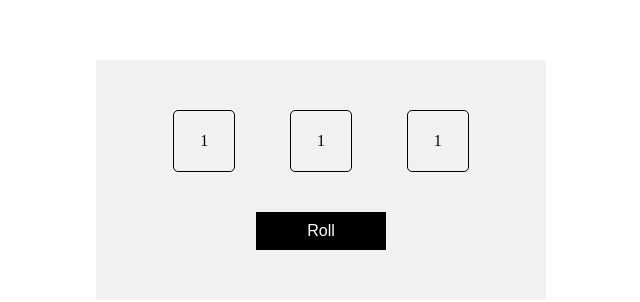
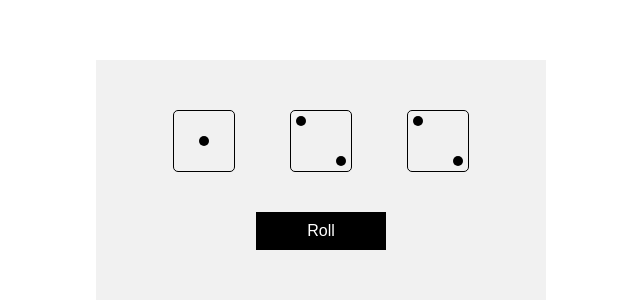
Before and after one commit to ishita-bhuva-patel/mixed_messages, a plain HTML site: page index.html in a window 1280 px wide. Shown: the part 220-522 px from the top of the page, 319-959 px from the left. Drawn offline with nearby package versions, Linux system fonts and the light colour scheme.

Commit message:
implemented dice rolling  full functionality

```diff
--- a/index.html
+++ b/index.html
@@ -9,17 +9,15 @@
     <script src="https://code.jquery.com/jquery-1.9.1.min.js"></script>
     <script type ="text/javascript" src="script.js"></script>
 </head>
-
-
 <body>
     <main>
         <section>
             <ul class="mm-dice">
-               <li><span id="mm-die1">1</span></li>
-               <li><span id="mm-die2">1</span></li>
-               <li><span id="mm-die3">1</span></li>
+               <li id="mm-die1"></li>
+               <li id="mm-die2"></li>
+               <li id="mm-die3"></li>
+
             </ul>
-
             <button type="button" id="mm-dice-roll">Roll</button>
         </section>
     </main>
--- a/script.js
+++ b/script.js
@@ -1,9 +1,44 @@
+const addDot = () => {
+    const dotCss = {
+        "background-color": "black",
+        width: "50%",
+        height: "50%",
+        "border-radius": "50%",
+    };
+    for (let i = 0; i < 9; i++) {
+        $("#mm-die1").append($(`<span id="${i}"></span>`).css(dotCss));
+        $("#mm-die2").append($(`<span id="${i}"></span>`).css(dotCss));
+        $("#mm-die3").append($(`<span id="${i}"></span>`).css(dotCss));
+    }
+};
 
 const dice = () => {
-    $('#mm-die1').text(Math.floor((Math.random() * 6) + 1));
-    $('#mm-die2').text(Math.floor((Math.random() * 6) + 1));
-    $('#mm-die3').text(Math.floor((Math.random() * 6) + 1));
-  }
-$(document).ready(function(){
+    const dotVisibility = [
+        [0, 0, 0, 0, 1, 0, 0, 0, 0],
+        [1, 0, 0, 0, 0, 0, 0, 0, 1],
+        [1, 0, 0, 0, 1, 0, 0, 0, 1],
+        [1, 0, 1, 0, 0, 0, 1, 0, 1],
+        [1, 0, 1, 0, 1, 0, 1, 0, 1],
+        [1, 0, 1, 1, 0, 1, 1, 0, 1],
+    ];
+    let d1 = Math.floor(Math.random() * 6);
+    let d2 = Math.floor(Math.random() * 6);
+    let d3 = Math.floor(Math.random() * 6);
+    for (let i = 0; i < 9; i++) {
+        $("#mm-die1").children()[i].style.visibility = dotVisibility[d1][i]
+            ? "visible"
+            : "hidden";
+        $("#mm-die2").children()[i].style.visibility = dotVisibility[d2][i]
+            ? "visible"
+            : "hidden";
+        $("#mm-die3").children()[i].style.visibility = dotVisibility[d3][i]
+            ? "visible"
+            : "hidden";
+    }
+};
+
+$(document).ready(() => {
+    addDot();
+    dice();
     $("#mm-dice-roll").click(dice);
-  });
+});
--- a/style.css
+++ b/style.css
@@ -31,9 +31,11 @@ section{
     border-radius: 5px;
     min-width: 60px;
     min-height: 60px;
-    display: flex;
-    justify-content: center;
+    display: grid;
+    grid-template-columns: repeat(3, 1fr);
     align-items: center;
+    justify-items: center;
+
 }
 button{
     background: #000;
```
